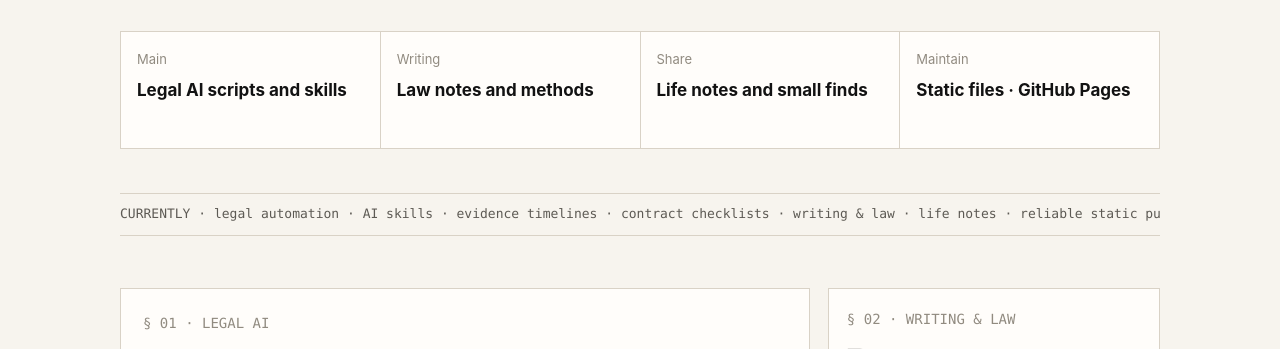
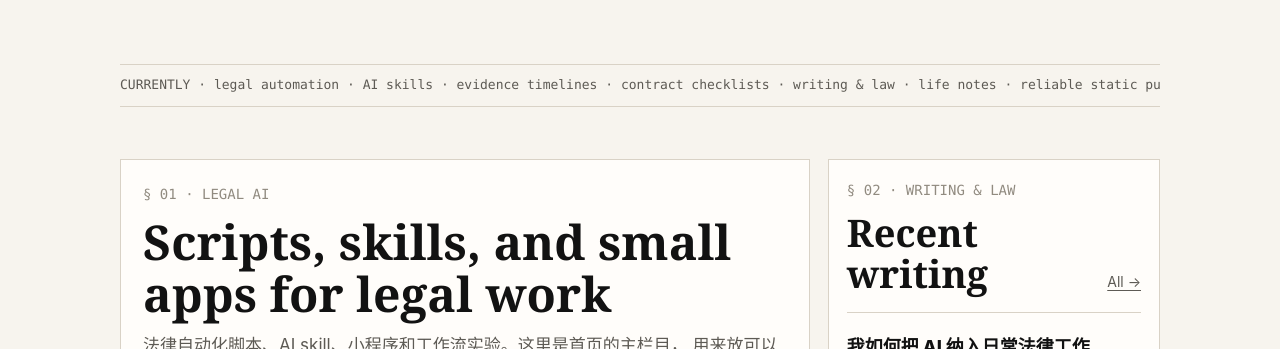
Before and after one commit to haroldfan7/git-blog, a plain HTML site: page index.html in a window 1280 px wide. Shown: the part 862-1211 px from the top of the page. Drawn offline with Linux system fonts and the light colour scheme.

Commit message:
Remove homepage fact grid

```diff
--- a/index.html
+++ b/index.html
@@ -52,25 +52,6 @@
           Jason7 · lawyer and legal technology practitioner. This site is intentionally simple:
           a durable home for legal automation scripts, legal writing, and occasional notes from life.
         </p>
-
-        <dl class="fact-grid">
-          <div>
-            <dt>Main</dt>
-            <dd>Legal AI scripts and skills</dd>
-          </div>
-          <div>
-            <dt>Writing</dt>
-            <dd>Law notes and methods</dd>
-          </div>
-          <div>
-            <dt>Share</dt>
-            <dd>Life notes and small finds</dd>
-          </div>
-          <div>
-            <dt>Maintain</dt>
-            <dd>Static files · GitHub Pages</dd>
-          </div>
-        </dl>
       </section>
 
       <div class="status-strip" aria-label="当前关注">
--- a/styles.css
+++ b/styles.css
@@ -222,21 +222,6 @@ body[data-page="tags"] .site-shell {
   max-width: 760px;
   color: var(--muted);
   font-size: 20px;
-}
-
-.fact-grid {
-  display: grid;
-  grid-template-columns: repeat(4, minmax(0, 1fr));
-  gap: 1px;
-  margin: 34px 0 0;
-  border: 1px solid var(--line);
-  background: var(--line);
-}
-
-.fact-grid div {
-  min-height: 116px;
-  padding: 16px;
-  background: var(--paper);
 }
 
 dt {
@@ -782,7 +767,6 @@ pre code {
     padding-top: 50px;
   }
 
-  .fact-grid,
   .route-board,
   .home-columns,
   .tool-board {
@@ -815,7 +799,6 @@ pre code {
     font-size: clamp(48px, 18vw, 72px);
   }
 
-  .fact-grid,
   .route-board,
   .tool-board {
     grid-template-columns: 1fr;
```
